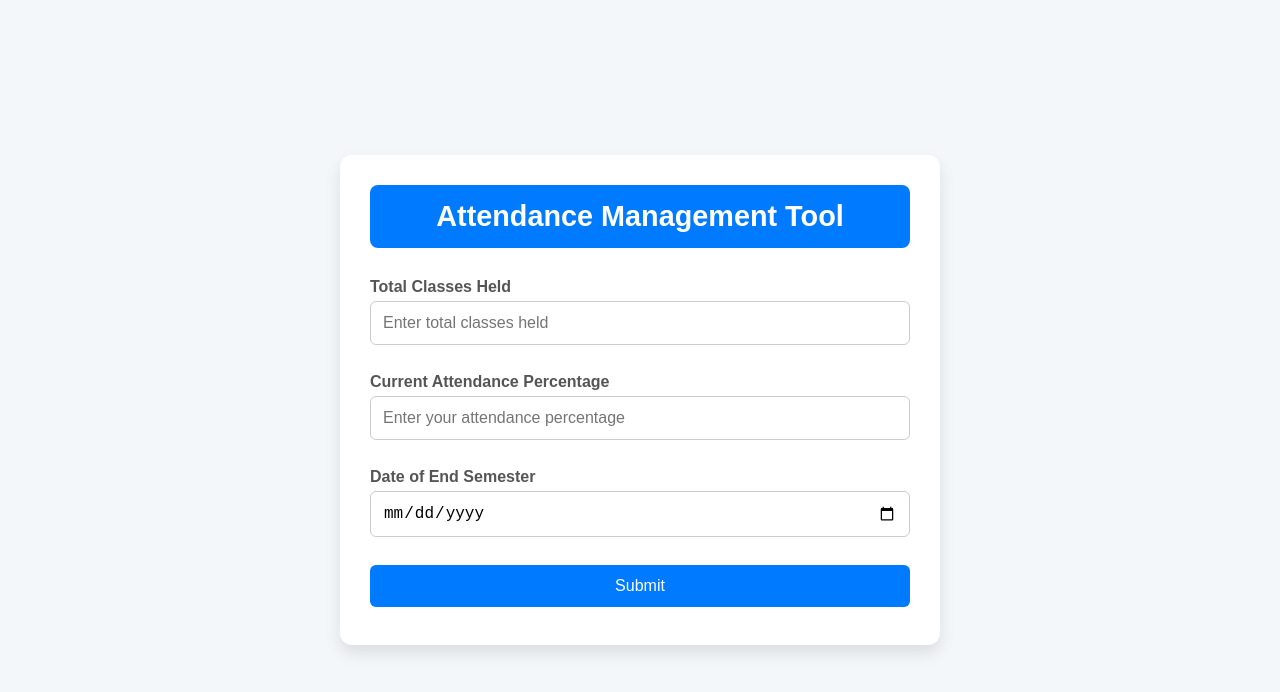
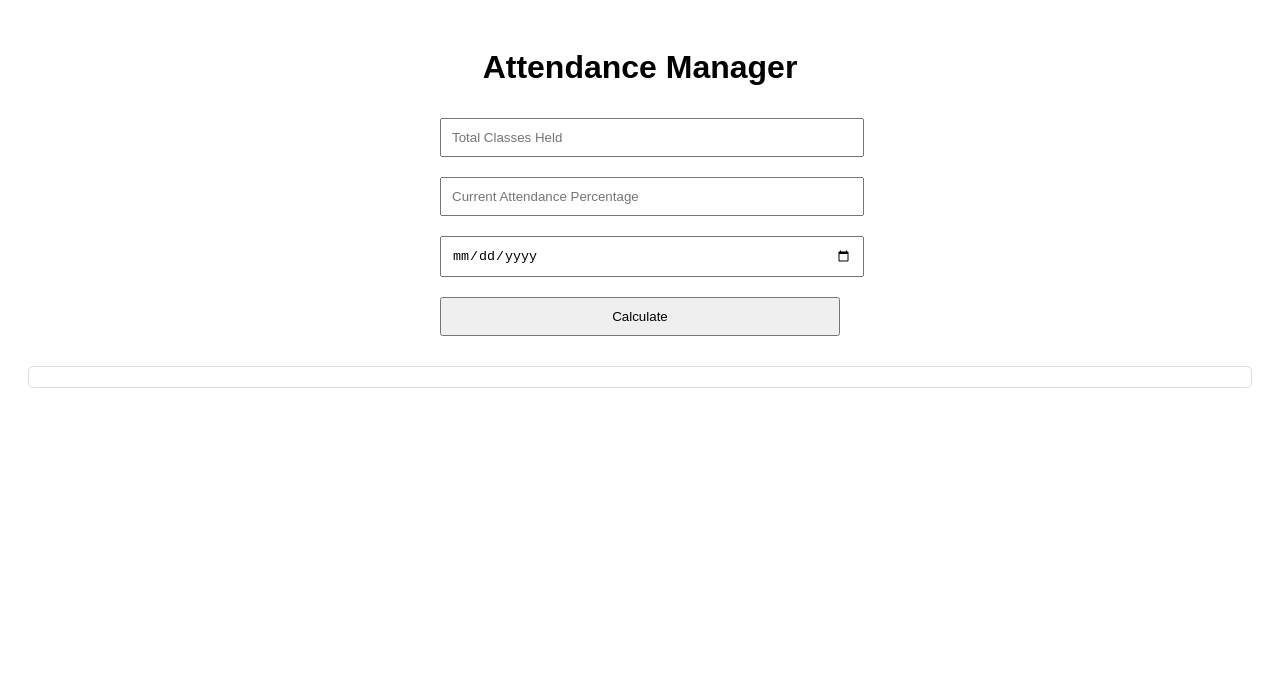
Before and after one commit to Rahmans-Account/Dec231, a plain HTML site: page index.html in a window 1280 px wide. Drawn offline with Linux system fonts and the light colour scheme.

Commit message:
Update index.html

```diff
--- a/index.html
+++ b/index.html
@@ -1,153 +1,75 @@
 <!DOCTYPE html>
 <html lang="en">
-
 <head>
   <meta charset="UTF-8">
   <meta name="viewport" content="width=device-width, initial-scale=1.0">
-    <title>Class Calculator</title>
+  <title>Attendance Manager</title>
   <style>
-        /* General Reset */
-        * {
-            margin: 0;
-            padding: 0;
-            box-sizing: border-box;
-        }
-
     body {
-            font-family: 'Arial', sans-serif;
-            background: #f4f7fa;
-            color: #333;
-            display: flex;
-            justify-content: center;
-            align-items: center;
-            height: 100vh;
+      font-family: Arial, sans-serif;
+      text-align: center;
       padding: 20px;
     }
-
-        .container {
-            background: #fff;
-            border-radius: 12px;
-            box-shadow: 0 8px 16px rgba(0, 0, 0, 0.1);
+    form {
+      max-width: 400px;
+      margin: auto;
+    }
+    input, button {
       width: 100%;
-            max-width: 600px;
-            padding: 30px;
+      margin: 10px 0;
+      padding: 10px;
     }
-
-        header {
-            background: #007bff;
-            color: #fff;
-            padding: 15px;
-            border-radius: 8px;
-            text-align: center;
-            margin-bottom: 30px;
-        }
-
-        header h1 {
-            font-size: 1.8rem;
-        }
-
-        .form-container {
-            display: flex;
-            flex-direction: column;
-            gap: 20px;
-        }
-
-        .form-group {
-            display: flex;
-            flex-direction: column;
-        }
-
-        label {
-            font-weight: bold;
-            font-size: 1rem;
-            margin-bottom: 5px;
-            color: #555;
-        }
-
-        input[type="number"],
-        input[type="date"],
-        button {
-            padding: 12px;
-            font-size: 1rem;
-            border-radius: 6px;
-            border: 1px solid #ccc;
-            margin-bottom: 8px;
-            transition: border-color 0.3s ease;
-        }
-
-        input[type="number"]:focus,
-        input[type="date"]:focus,
-        button:focus {
-            outline: none;
-            border-color: #007bff;
-        }
-
-        button {
-            background: #007bff;
-            color: white;
-            border: none;
-            cursor: pointer;
-            transition: background 0.3s ease;
-        }
-
-        button:hover {
-            background: #0056b3;
-        }
-
-        .result-container {
+    .result {
       margin-top: 20px;
-            padding: 15px;
-            background: #f8f9fa;
-            border: 1px solid #ccc;
-            border-radius: 8px;
-            font-size: 1rem;
-        }
-
-        .result-container p {
-            margin-bottom: 8px;
-            font-weight: bold;
-            color: #333;
-        }
-
-        @media screen and (max-width: 768px) {
-            .container {
-                padding: 20px;
-            }
+      padding: 10px;
+      border: 1px solid #ddd;
+      border-radius: 5px;
     }
   </style>
 </head>
+<body>
+  <h1>Attendance Manager</h1>
+  <form id="attendanceForm">
+    <input type="number" id="totalClasses" placeholder="Total Classes Held" required />
+    <input type="number" id="attendancePercentage" placeholder="Current Attendance Percentage" required />
+    <input type="date" id="endDate" required />
+    <button type="submit">Calculate</button>
+  </form>
+  <div class="result" id="result"></div>
 
-<body>
-    <div class="container">
-        <header>
-            <h1>Attendance Management Tool</h1>
-        </header>
+  <script>
+    const form = document.getElementById('attendanceForm');
+    const resultDiv = document.getElementById('result');
 
-        <div class="form-container">
-            <div class="form-group">
-                <label for="total-classes">Total Classes Held</label>
-                <input type="number" id="total-classes" placeholder="Enter total classes held">
-            </div>
+    form.addEventListener('submit', async (event) => {
+      event.preventDefault();
 
-            <div class="form-group">
-                <label for="attendance-percentage">Current Attendance Percentage</label>
-                <input type="number" id="attendance-percentage" placeholder="Enter your attendance percentage">
-            </div>
+      const totalClasses = document.getElementById('totalClasses').value;
+      const attendancePercentage = document.getElementById('attendancePercentage').value;
+      const endDate = document.getElementById('endDate').value;
 
-            <div class="form-group">
-                <label for="end-date">Date of End Semester</label>
-                <input type="date" id="end-date">
-            </div>
+      try {
+        const response = await fetch('/.netlify/functions/calculateAttendance', {
+          method: 'POST',
+          headers: { 'Content-Type': 'application/json' },
+          body: JSON.stringify({ totalClasses, attendancePercentage, endDate }),
+        });
 
-            <button id="submit-btn">Submit</button>
-        </div>
-
-        <div class="result-container" id="result-container" style="display: none;">
-            <p id="result-total-classes"></p>
-            <p id="result-attendance-percentage"></p>
-            <p id="result-end-date"></p>
-        </div>
-    </div>
+        const data = await response.json();
+        if (response.ok) {
+          resultDiv.innerHTML = `
+            <p>Remaining Days: ${data.remainingDays}</p>
+            <p>Required Classes to Reach 75%: ${data.requiredClassesToReach75}</p>
+            <p>Classes Needed Per Day: ${data.classesNeededPerDay}</p>
+            <p>${data.message}</p>
+          `;
+        } else {
+          resultDiv.innerHTML = `<p style="color: red;">Error: ${data.message}</p>`;
+        }
+      } catch (error) {
+        resultDiv.innerHTML = `<p style="color: red;">Error: Could not connect to the server.</p>`;
+      }
+    });
+  </script>
 </body>
-
 </html>
```
Lines whose indentation alone changed are shown as unchanged.
